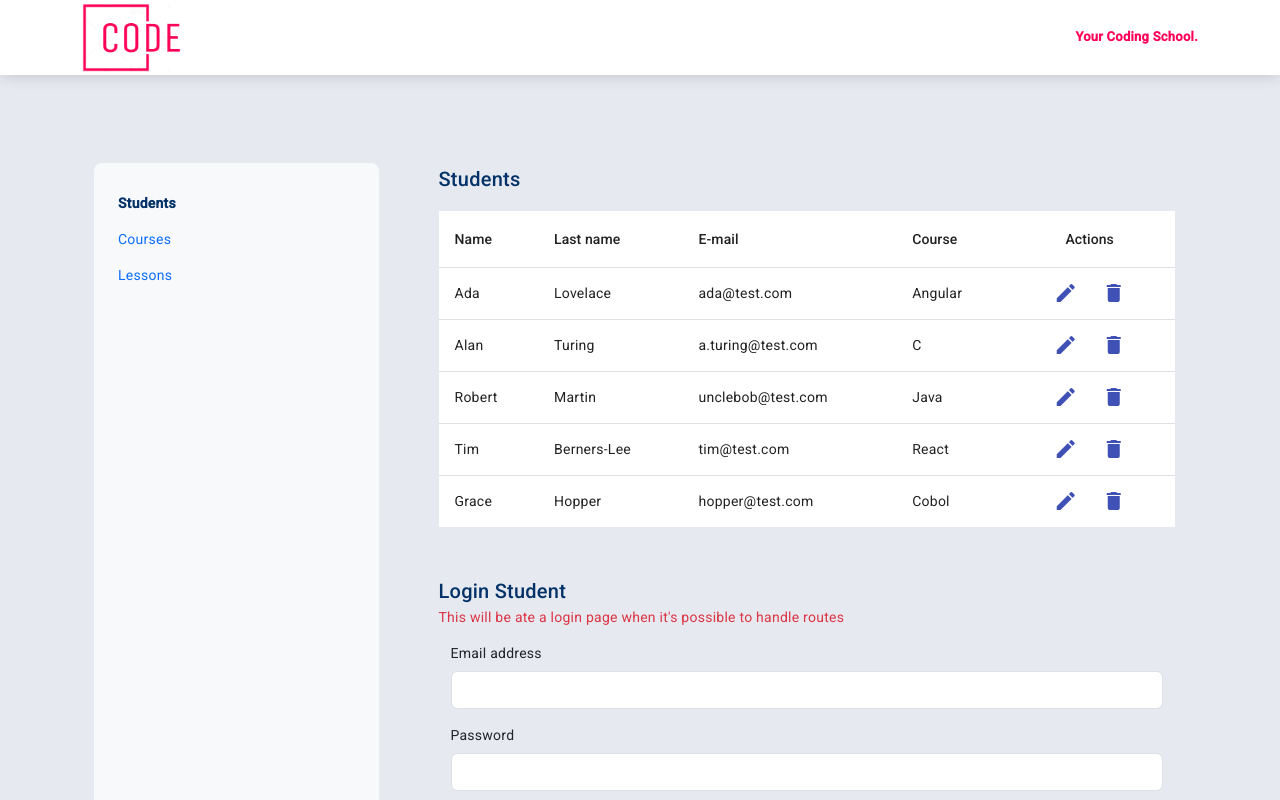
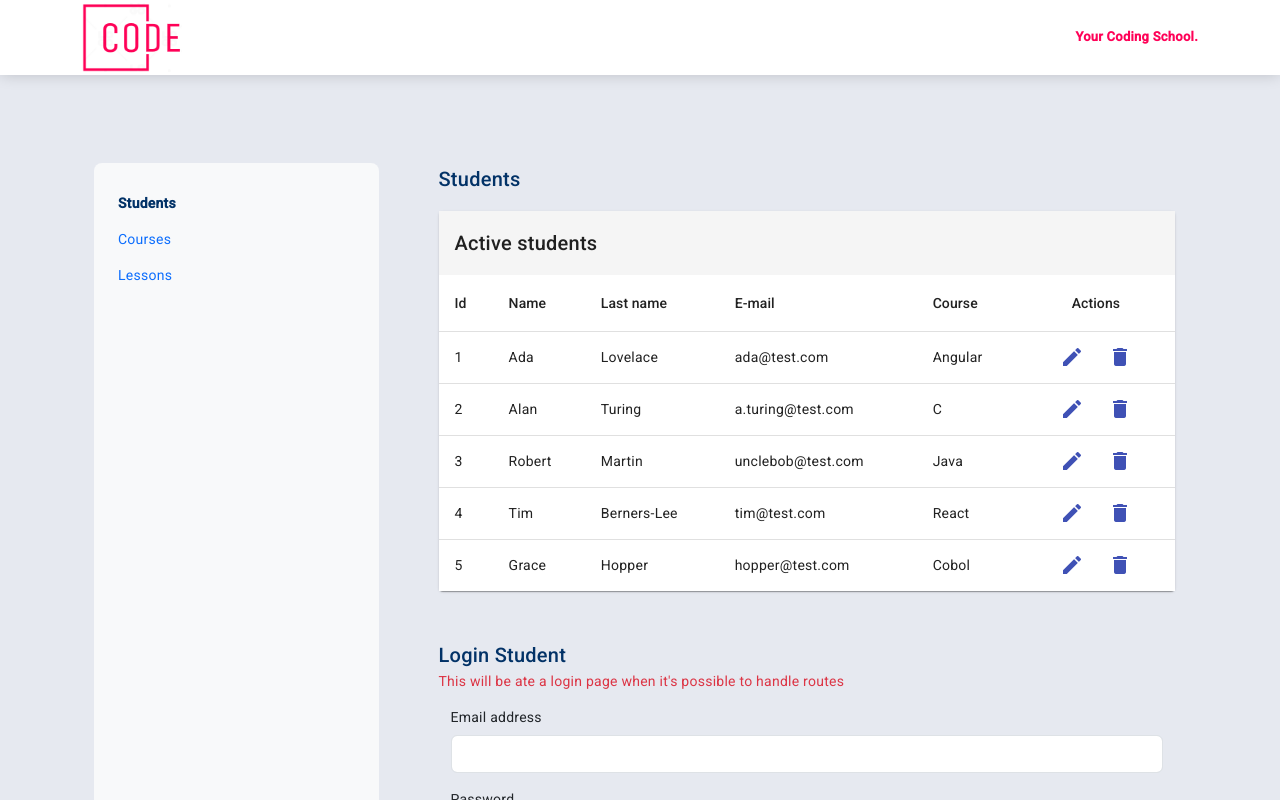
Before and after one commit to tat1roliv/1PFOliveira, an Angular app in the folder demo/: page / in a window 1280 px wide. Shown: the top 800 px of the page. Built offline with nearby package versions, Linux system fonts and the light colour scheme.

Commit message:
add mat card + edit student interface

```diff
--- a/demo/src/app/components/students-list/students-list.component.html
+++ b/demo/src/app/components/students-list/students-list.component.html
@@ -1,6 +1,19 @@
 <h2>Students</h2>
 
+<mat-card>
+
+  <mat-toolbar>
+    <span>Active students</span>
+  </mat-toolbar>
+
   <table mat-table [dataSource]="dataSource">
+
+    <!-- col id -->
+    <ng-container matColumnDef="id_">
+      <th mat-header-cell *matHeaderCellDef>Id</th>
+      <td mat-cell *matCellDef="let element">{{ element.id_}}</td>
+    </ng-container>
+
     <!-- col name -->
     <ng-container matColumnDef="name">
       <th mat-header-cell *matHeaderCellDef>Name</th>
@@ -40,6 +53,8 @@
 
     <!-- rows -->
     <tr mat-header-row *matHeaderRowDef="tableColumns"></tr>
-  <tr mat-row *matRowDef="let row; columns: tableColumns" ></tr>
+    <tr mat-row *matRowDef="let row; columns: tableColumns" (click)="onRowClicked(row)"></tr>
 
   </table>
+
+</mat-card>
--- a/demo/src/app/components/students-list/students-list.component.ts
+++ b/demo/src/app/components/students-list/students-list.component.ts
@@ -16,30 +16,35 @@ export class StudentsListComponent {
 
 students: Student[] = [
     {
+      id_: '1',
       name: 'Ada',
       lastName: 'Lovelace',
       email: 'ada@test.com',
       course: 'Angular',
     },
     {
+      id_: '2',
       name: 'Alan',
       lastName: 'Turing',
       email: 'a.turing@test.com',
       course: 'C',
     },
     {
+      id_: '3',
       name: 'Robert',
       lastName: 'Martin',
       email: 'unclebob@test.com',
       course: 'Java',
     },
     {
+      id_: '4',
       name: 'Tim',
       lastName: 'Berners-Lee ',
       email: 'tim@test.com',
       course: 'React',
     },
     {
+      id_: '5',
       name: 'Grace',
       lastName: 'Hopper',
       email: 'hopper@test.com',
@@ -53,7 +58,7 @@ students: Student[] = [
   dataSource: MatTableDataSource<Student> = new MatTableDataSource<Student>(this.students);
 
   //table cols header data
-  tableColumns: string[] = [ 'name' , 'lastName' , 'email' , 'course', 'actions'];
+  tableColumns: string[] = [ 'id_', 'name' , 'lastName' , 'email' , 'course', 'actions'];
 
   handleEditStudent(){
     console.log('edit estudent')
@@ -61,11 +66,14 @@ students: Student[] = [
 
   handleRemove(){
     console.log('remove student')
+
   }
 
-  //(click)="onRowClicked(row)"
+
   onRowClicked(row: any) {
     console.log('Row clicked: ', row);
+    console.log(this.students.toString());
+
   }
 
 }
--- a/demo/src/app/models/student.ts
+++ b/demo/src/app/models/student.ts
@@ -1,4 +1,5 @@
 export interface Student{
+    id_: string;
     name: string;
     lastName: string;
     email: string;
```
Also changed, not shown: demo/src/app/material.module.ts (+5 -2 lines). Lines whose indentation alone changed are shown as unchanged.
